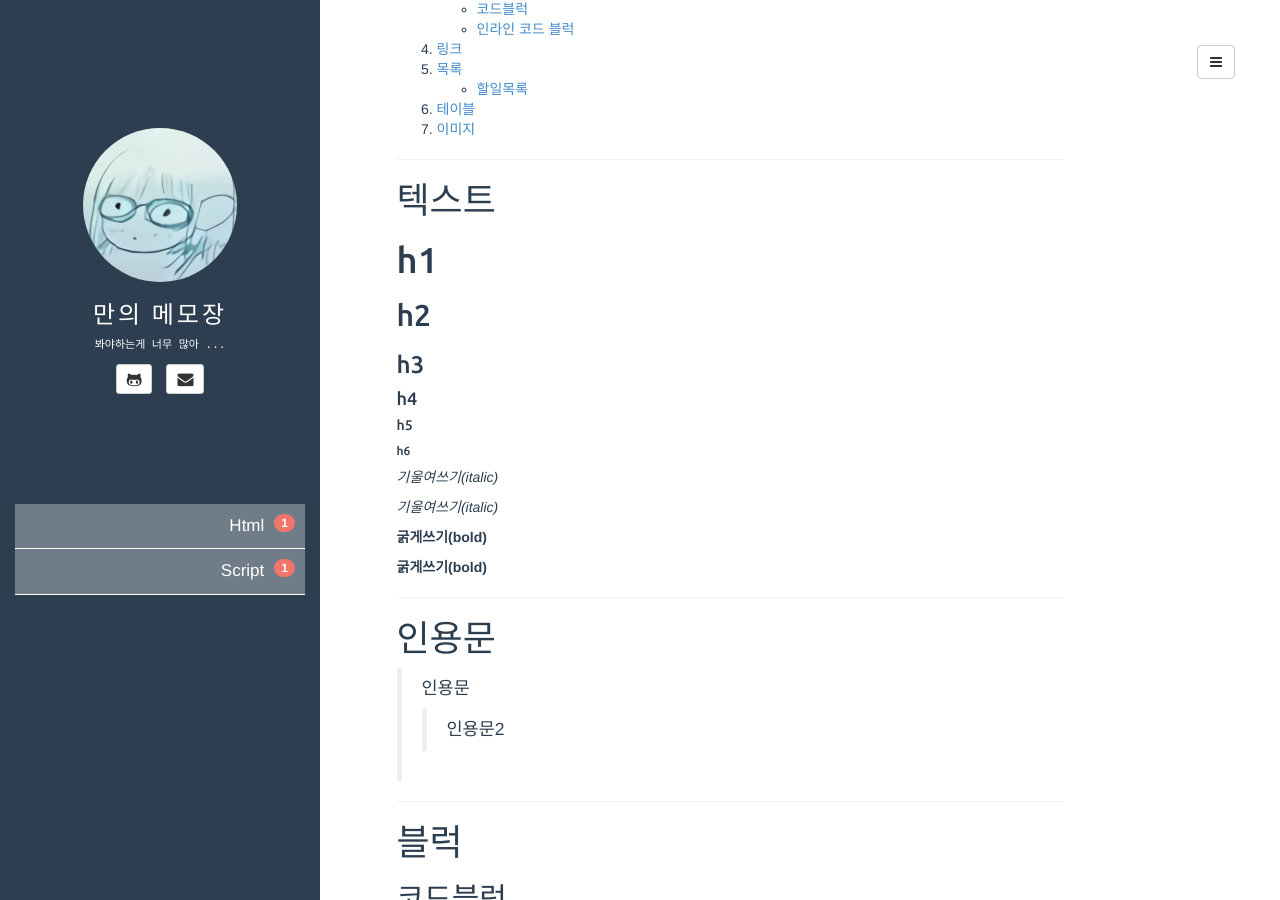
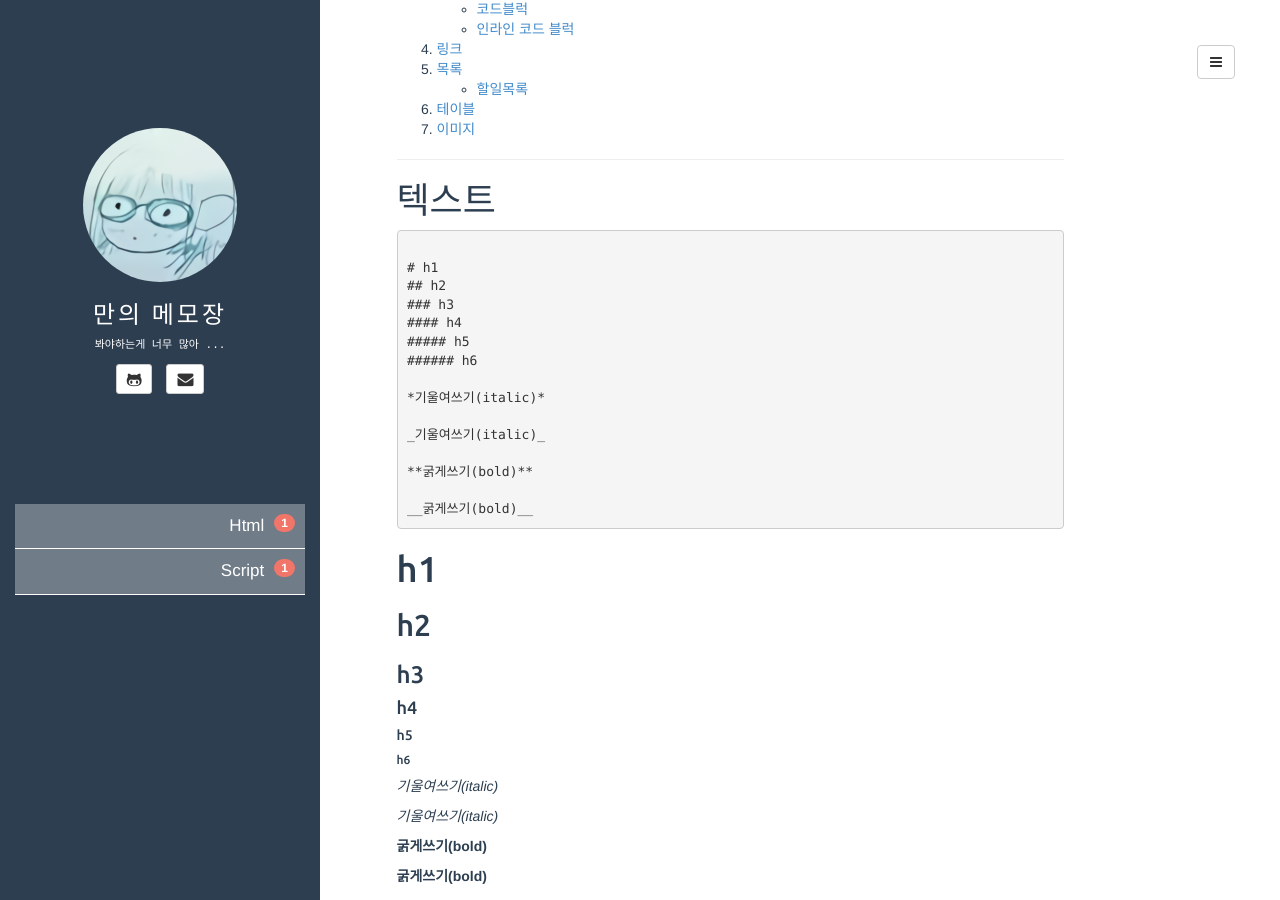
Before and after one commit to lunaelva/lunaelva.github.io, a Jekyll site: the page built from _posts/2019-08-20-first_post.md, in a window 1280 px wide and 900 px high, scrolled down 362 px. Built offline with Jekyll 4.4.1, drawn with Linux system fonts in a browser that asks for light colours; comment, search, counter and statistics services are not loaded.

Commit message:
pre 태그 테스트

```diff
--- a/_posts/2019-08-20-first_post.md
+++ b/_posts/2019-08-20-first_post.md
@@ -29,6 +29,23 @@
 ---
 # 텍스트
 
+<pre>
+
+# h1
+## h2
+### h3
+#### h4
+##### h5
+###### h6
+
+*기울여쓰기(italic)*
+
+_기울여쓰기(italic)_
+
+**굵게쓰기(bold)**
+
+__굵게쓰기(bold)__
+</pre>
 # h1
 ## h2
 ### h3
```
